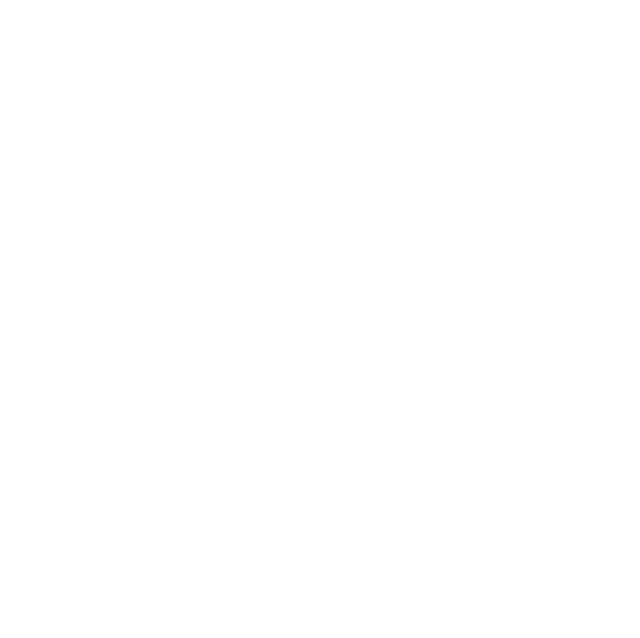
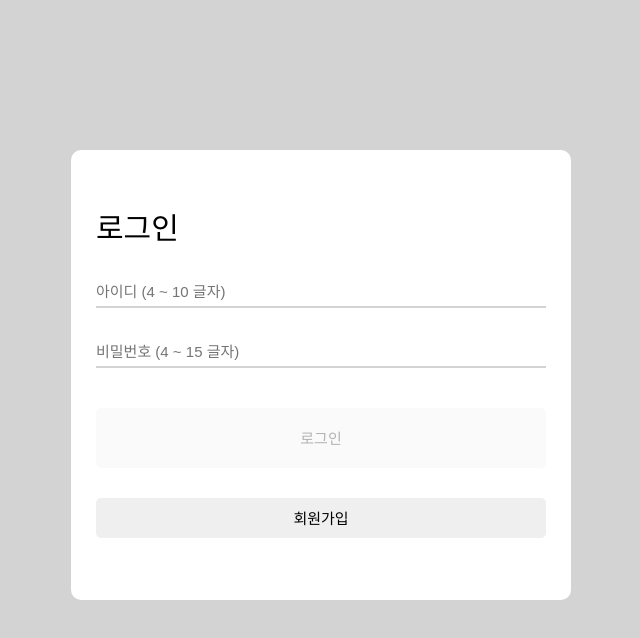
Before and after one commit to 2njeong/react-deepen-homework, a React (Create React App) app: page /login in a window 1280 px wide. Before the commit this address had no page. Shown: the top 638 px of the page, without its empty margins (319-959 px from the left). Built offline with nearby package versions, Linux system fonts and the light colour scheme; a web font is replaced by a local one.

Commit message:
Fix: styled-component props에 따른 css 설정

```diff
--- a/src/components/Mypage/EditProfile.jsx
+++ b/src/components/Mypage/EditProfile.jsx
@@ -2,7 +2,7 @@
 import { useEffect, useRef, useState } from "react";
 import { useDispatch, useSelector } from "react-redux";
 import { __getProfile } from "../../redux/modules/profileSlice";
-import styled from "styled-components";
+import styled, { css } from "styled-components";
 
 function EditProfile() {
   const profile = useSelector((state) => state.profileSlice.profile);
@@ -11,21 +11,21 @@
   const [editedNickname, setEditedNickname] = useState(profile.nickname);
   const [avatar, setAvatar] = useState(profile.avatar);
   const [url, setUrl] = useState(profile.avatar);
-  // const [isEditAble, setIsEditAble] = useState(false);
+  const [isEditAble, setIsEditAble] = useState(true);
   const inputRef = useRef(null);
   const imgRef = useRef(null);
   const dispatch = useDispatch();
 
-  // useEffect(() => { 왜 안되는지 튜터님께 물어보기..
-  //   const changeEditAble = () => {
-  //     if (editedNickname === profile.nickname && url === profile.avatar) {
-  //       setIsEditAble(true);
-  //     } else {
-  //       setIsEditAble(false);
-  //     }
-  //   };
-  //   changeEditAble();
-  // }, [editedNickname, avatar]);
+  useEffect(() => {
+    const changeEditAble = () => {
+      if (editedNickname === profile.nickname && url === profile.avatar) {
+        setIsEditAble(true);
+      } else {
+        setIsEditAble(false);
+      }
+    };
+    changeEditAble();
+  }, [editedNickname, avatar]);
 
   const editClickHandler = () => {
     alert("프로필을 수정하시겠습니까?");
@@ -99,7 +99,7 @@
             <div>
               <EditBtn
                 $text="done"
-                // disabled={isEditAble}
+                disabled={isEditAble}
                 onClick={() => {
                   editHandler();
                 }}
@@ -254,9 +254,9 @@
   color: #353e55;
   width: ${({ $text }) => ($text === "done" ? "70px" : "60px")};
   height: 28px;
+  margin-right: ${({ $text }) => ($text === "done" ? "3px" : 0)};
   border: 2.5px solid gray;
   border-radius: 3px;
-  margin-right: ${({ $text }) => ($text === "done" ? "3px" : 0)};
   &:hover {
     background-color: lightgray;
     color: #494d52;
--- a/src/shared/Router.jsx
+++ b/src/shared/Router.jsx
@@ -46,8 +46,9 @@
           </>
         ) : (
           <>
-            <Route path="/" element={<Login />} />
+            <Route path="/login" element={<Login />} />
             <Route path="/register" element={<Register />} />
+            <Route path="*" element={<Navigate replace to="/login" />} />
           </>
         )}
       </Routes>
--- a/src/style/LoginStyle.js
+++ b/src/style/LoginStyle.js
@@ -1,4 +1,4 @@
-import styled from "styled-components";
+import styled, { css } from "styled-components";
 
 export const LoginBackDiv = styled.div`
   background-color: lightgray;
@@ -53,12 +53,20 @@
   border: none;
   border-radius: 5px;
   font-size: 15px;
+  user-select: none;
+
+  ${({ disabled }) => {
+    if (!disabled) {
+      return css`
         cursor: pointer;
         transition: all 0.2s;
         &:hover {
           transform: scale(1.02);
           background-color: gray;
         }
+      `;
+    }
+  }}
 `;
 
 export const RegisterBtn = styled.button`
@@ -69,6 +77,7 @@
   font-size: 15px;
   cursor: pointer;
   transition: all 0.2s;
+  user-select: none;
   &:hover {
     transform: scale(1.02);
     background-color: gray;
```
Lines whose indentation alone changed are shown as unchanged.
